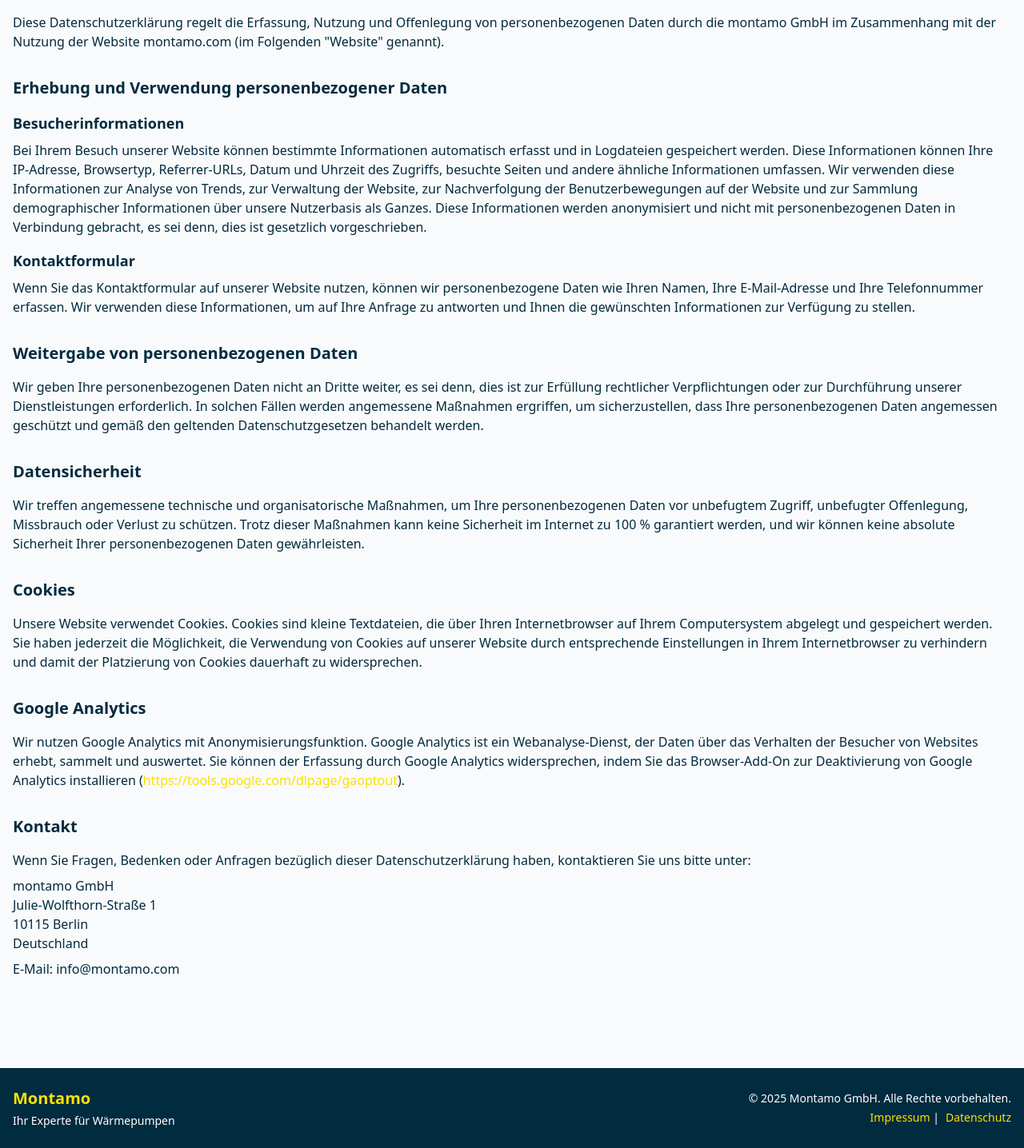
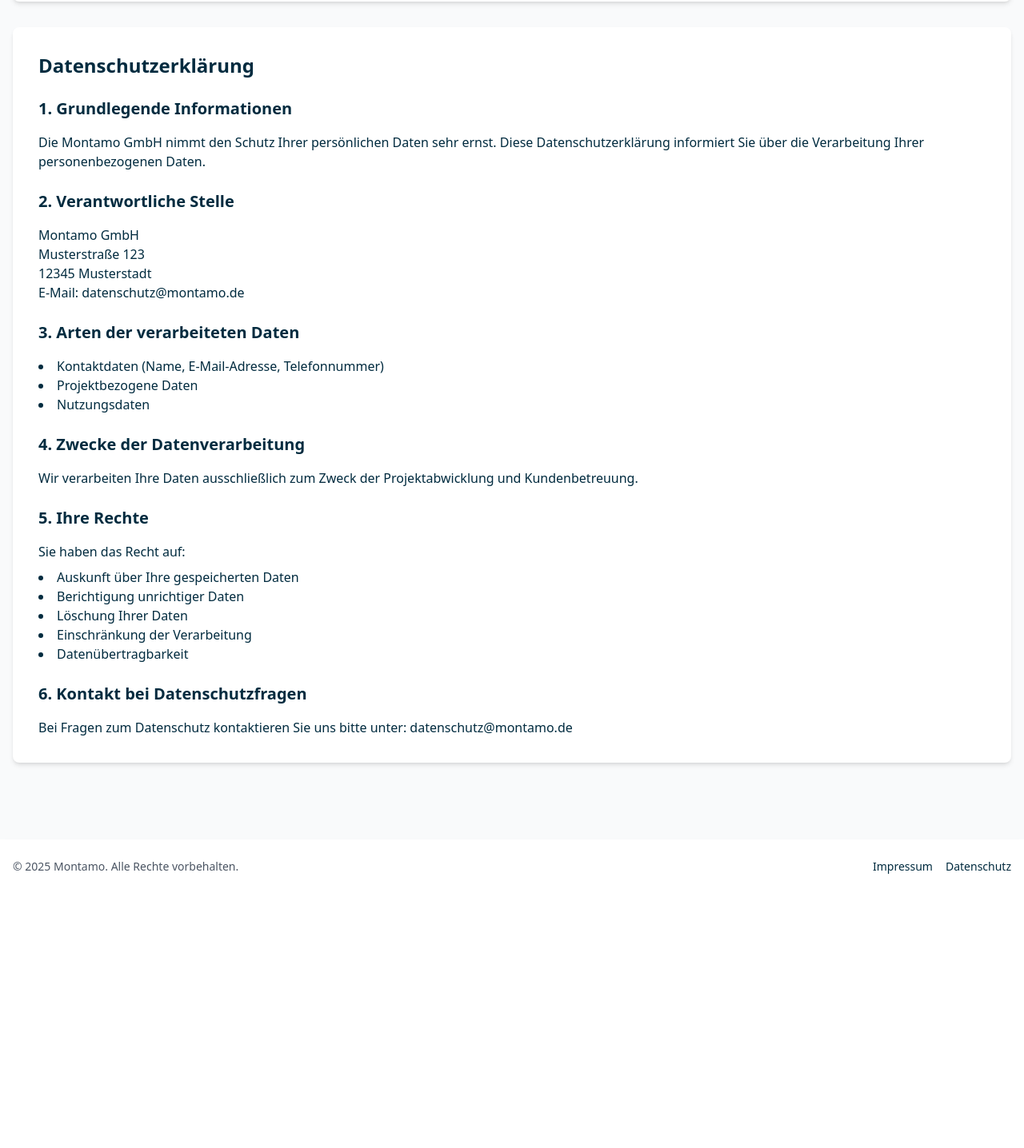
Before and after one commit to ladwig/montamo-price-calendar, a Next.js app: page /datenschutz in a window 1280 px wide. Shown: the part 128-1564 px from the top of the page at 80% size. After the commit the page ends 1246 px from the top, so only its background shows below. Built offline with nearby package versions, Linux system fonts and the light colour scheme.

Commit message:
Refactor legal pages with updated design and content structure

```diff
--- a/app/components/Footer.js
+++ b/app/components/Footer.js
@@ -3,23 +3,20 @@
 import Link from 'next/link';
 
 export default function Footer() {
-  const currentYear = new Date().getFullYear();
-
   return (
-    <footer className="w-full bg-secondary text-white py-6 mt-12">
+    <footer className="bg-white shadow-md py-6 mt-8">
       <div className="container mx-auto px-4">
-        <div className="flex flex-col md:flex-row justify-between items-center">
-          <div className="mb-4 md:mb-0">
-            <h3 className="text-primary font-bold text-xl">Montamo</h3>
-            <p className="text-sm mt-1">Ihr Experte für Wärmepumpen</p>
+        <div className="flex flex-col md:flex-row justify-between items-center space-y-4 md:space-y-0">
+          <div className="text-sm text-gray-600">
+            © {new Date().getFullYear()} Montamo. Alle Rechte vorbehalten.
           </div>
-
-          <div className="text-sm text-center md:text-right">
-            <p>© {currentYear} Montamo GmbH. Alle Rechte vorbehalten.</p>
-            <p className="mt-1">
-              <Link href="/imprint" className="text-primary hover:underline">Impressum</Link> |
-              <Link href="/datenschutz" className="text-primary hover:underline ml-2">Datenschutz</Link>
-            </p>
+          <div className="flex space-x-4">
+            <Link href="/imprint" className="text-sm text-secondary hover:text-primary transition-colors">
+              Impressum
+            </Link>
+            <Link href="/datenschutz" className="text-sm text-secondary hover:text-primary transition-colors">
+              Datenschutz
+            </Link>
           </div>
         </div>
       </div>
--- a/app/datenschutz/page.js
+++ b/app/datenschutz/page.js
@@ -1,57 +1,76 @@
+'use client';
+
+import Header from '../components/Header';
 import Footer from '../components/Footer';
 
-export default function Privacy() {
+export const metadata = {
+  title: 'Datenschutzerklärung - Montamo',
+  description: 'Datenschutzrichtlinien und Informationen zur Datenverarbeitung der Montamo GmbH',
+};
+
+export default function Datenschutz() {
   return (
     <div className="min-h-screen flex flex-col bg-gray-50">
       <div className="container mx-auto px-4 py-8 flex-grow">
-        <h1 className="text-3xl font-bold text-secondary mb-8">Datenschutzerklärung</h1>
+        <Header />
 
-        <div className="prose max-w-none">
-          <div className="mb-8">
-            <h2 className="text-xl font-semibold text-secondary mb-4">Allgemeine Informationen</h2>
-            <p>Diese Datenschutzerklärung regelt die Erfassung, Nutzung und Offenlegung von personenbezogenen Daten durch die montamo GmbH im Zusammenhang mit der Nutzung der Website montamo.com (im Folgenden &quot;Website&quot; genannt).</p>
-          </div>
+        <div className="bg-white rounded-lg shadow-md p-8 mb-8">
+          <h1 className="text-2xl font-bold text-secondary mb-6">Datenschutzerklärung</h1>
 
-          <div className="mb-8">
-            <h2 className="text-xl font-semibold text-secondary mb-4">Erhebung und Verwendung personenbezogener Daten</h2>
-            <h3 className="text-lg font-semibold mb-2">Besucherinformationen</h3>
-            <p>Bei Ihrem Besuch unserer Website können bestimmte Informationen automatisch erfasst und in Logdateien gespeichert werden. Diese Informationen können Ihre IP-Adresse, Browsertyp, Referrer-URLs, Datum und Uhrzeit des Zugriffs, besuchte Seiten und andere ähnliche Informationen umfassen. Wir verwenden diese Informationen zur Analyse von Trends, zur Verwaltung der Website, zur Nachverfolgung der Benutzerbewegungen auf der Website und zur Sammlung demographischer Informationen über unsere Nutzerbasis als Ganzes. Diese Informationen werden anonymisiert und nicht mit personenbezogenen Daten in Verbindung gebracht, es sei denn, dies ist gesetzlich vorgeschrieben.</p>
+          <section className="mb-6">
+            <h2 className="text-xl font-semibold text-secondary mb-4">1. Grundlegende Informationen</h2>
+            <p className="text-secondary mb-2">
+              Die Montamo GmbH nimmt den Schutz Ihrer persönlichen Daten sehr ernst.
+              Diese Datenschutzerklärung informiert Sie über die Verarbeitung Ihrer personenbezogenen Daten.
+            </p>
+          </section>
 
-            <h3 className="text-lg font-semibold mb-2 mt-4">Kontaktformular</h3>
-            <p>Wenn Sie das Kontaktformular auf unserer Website nutzen, können wir personenbezogene Daten wie Ihren Namen, Ihre E-Mail-Adresse und Ihre Telefonnummer erfassen. Wir verwenden diese Informationen, um auf Ihre Anfrage zu antworten und Ihnen die gewünschten Informationen zur Verfügung zu stellen.</p>
-          </div>
+          <section className="mb-6">
+            <h2 className="text-xl font-semibold text-secondary mb-4">2. Verantwortliche Stelle</h2>
+            <p className="text-secondary">
+              Montamo GmbH<br />
+              Musterstraße 123<br />
+              12345 Musterstadt<br />
+              E-Mail: datenschutz@montamo.de
+            </p>
+          </section>
 
-          <div className="mb-8">
-            <h2 className="text-xl font-semibold text-secondary mb-4">Weitergabe von personenbezogenen Daten</h2>
-            <p>Wir geben Ihre personenbezogenen Daten nicht an Dritte weiter, es sei denn, dies ist zur Erfüllung rechtlicher Verpflichtungen oder zur Durchführung unserer Dienstleistungen erforderlich. In solchen Fällen werden angemessene Maßnahmen ergriffen, um sicherzustellen, dass Ihre personenbezogenen Daten angemessen geschützt und gemäß den geltenden Datenschutzgesetzen behandelt werden.</p>
-          </div>
+          <section className="mb-6">
+            <h2 className="text-xl font-semibold text-secondary mb-4">3. Arten der verarbeiteten Daten</h2>
+            <ul className="list-disc list-inside text-secondary">
+              <li>Kontaktdaten (Name, E-Mail-Adresse, Telefonnummer)</li>
+              <li>Projektbezogene Daten</li>
+              <li>Nutzungsdaten</li>
+            </ul>
+          </section>
 
-          <div className="mb-8">
-            <h2 className="text-xl font-semibold text-secondary mb-4">Datensicherheit</h2>
-            <p>Wir treffen angemessene technische und organisatorische Maßnahmen, um Ihre personenbezogenen Daten vor unbefugtem Zugriff, unbefugter Offenlegung, Missbrauch oder Verlust zu schützen. Trotz dieser Maßnahmen kann keine Sicherheit im Internet zu 100 % garantiert werden, und wir können keine absolute Sicherheit Ihrer personenbezogenen Daten gewährleisten.</p>
-          </div>
+          <section className="mb-6">
+            <h2 className="text-xl font-semibold text-secondary mb-4">4. Zwecke der Datenverarbeitung</h2>
+            <p className="text-secondary mb-2">
+              Wir verarbeiten Ihre Daten ausschließlich zum Zweck der Projektabwicklung und Kundenbetreuung.
+            </p>
+          </section>
 
-          <div className="mb-8">
-            <h2 className="text-xl font-semibold text-secondary mb-4">Cookies</h2>
-            <p>Unsere Website verwendet Cookies. Cookies sind kleine Textdateien, die über Ihren Internetbrowser auf Ihrem Computersystem abgelegt und gespeichert werden. Sie haben jederzeit die Möglichkeit, die Verwendung von Cookies auf unserer Website durch entsprechende Einstellungen in Ihrem Internetbrowser zu verhindern und damit der Platzierung von Cookies dauerhaft zu widersprechen.</p>
-          </div>
+          <section className="mb-6">
+            <h2 className="text-xl font-semibold text-secondary mb-4">5. Ihre Rechte</h2>
+            <p className="text-secondary mb-2">
+              Sie haben das Recht auf:
+            </p>
+            <ul className="list-disc list-inside text-secondary">
+              <li>Auskunft über Ihre gespeicherten Daten</li>
+              <li>Berichtigung unrichtiger Daten</li>
+              <li>Löschung Ihrer Daten</li>
+              <li>Einschränkung der Verarbeitung</li>
+              <li>Datenübertragbarkeit</li>
+            </ul>
+          </section>
 
-          <div className="mb-8">
-            <h2 className="text-xl font-semibold text-secondary mb-4">Google Analytics</h2>
-            <p>Wir nutzen Google Analytics mit Anonymisierungsfunktion. Google Analytics ist ein Webanalyse-Dienst, der Daten über das Verhalten der Besucher von Websites erhebt, sammelt und auswertet. Sie können der Erfassung durch Google Analytics widersprechen, indem Sie das Browser-Add-On zur Deaktivierung von Google Analytics installieren (<a href="https://tools.google.com/dlpage/gaoptout" className="text-primary hover:underline">https://tools.google.com/dlpage/gaoptout</a>).</p>
-          </div>
-
-          <div className="mb-8">
-            <h2 className="text-xl font-semibold text-secondary mb-4">Kontakt</h2>
-            <p>Wenn Sie Fragen, Bedenken oder Anfragen bezüglich dieser Datenschutzerklärung haben, kontaktieren Sie uns bitte unter:</p>
-            <p className="mt-2">
-              montamo GmbH<br />
-              Julie-Wolfthorn-Straße 1<br />
-              10115 Berlin<br />
-              Deutschland
+          <section>
+            <h2 className="text-xl font-semibold text-secondary mb-4">6. Kontakt bei Datenschutzfragen</h2>
+            <p className="text-secondary">
+              Bei Fragen zum Datenschutz kontaktieren Sie uns bitte unter: datenschutz@montamo.de
             </p>
-            <p className="mt-2">E-Mail: info@montamo.com</p>
-          </div>
+          </section>
         </div>
       </div>
 
--- a/app/impressum/page.js
+++ /dev/null
@@ -1,73 +0,0 @@
-import Footer from '../components/Footer';
-
-export default function Imprint() {
-  return (
-    <div className="min-h-screen flex flex-col bg-gray-50">
-      <div className="container mx-auto px-4 py-8 flex-grow">
-        <h1 className="text-3xl font-bold text-secondary mb-8">Impressum</h1>
-
-        <div className="prose max-w-none">
-          <div className="mb-8">
-            <h2 className="text-xl font-semibold text-secondary mb-4">Angaben gemäß § 5 TMG</h2>
-            <p>
-              montamo GmbH<br />
-              Julie-Wolfthorn-Straße 1<br />
-              10115 Berlin<br />
-              Deutschland
-            </p>
-
-            <p className="mt-4">
-              Handelsregister: HRB 123456<br />
-              Registergericht: Amtsgericht Berlin-Charlottenburg
-            </p>
-
-            <p className="mt-4">
-              Vertreten durch:<br />
-              Geschäftsführer: Daniel Mössinger
-            </p>
-          </div>
-
-          <div className="mb-8">
-            <h2 className="text-xl font-semibold text-secondary mb-4">Kontakt</h2>
-            <p>
-              Telefon: +49 (0) 123 456789<br />
-              E-Mail: info@montamo.com
-            </p>
-          </div>
-
-          <div className="mb-8">
-            <h2 className="text-xl font-semibold text-secondary mb-4">Umsatzsteuer-ID</h2>
-            <p>
-              Umsatzsteuer-Identifikationsnummer gemäß § 27 a Umsatzsteuergesetz:<br />
-              DE123456789
-            </p>
-          </div>
-
-          <div className="mb-8">
-            <h2 className="text-xl font-semibold text-secondary mb-4">Streitschlichtung</h2>
-            <p>Die Europäische Kommission stellt eine Plattform zur Online-Streitbeilegung (OS) bereit: <a href="https://ec.europa.eu/consumers/odr/" className="text-primary hover:underline">https://ec.europa.eu/consumers/odr/</a></p>
-            <p className="mt-2">Unsere E-Mail-Adresse finden Sie oben im Impressum.</p>
-            <p className="mt-2">Wir sind nicht bereit oder verpflichtet, an Streitbeilegungsverfahren vor einer Verbraucherschlichtungsstelle teilzunehmen.</p>
-          </div>
-
-          <div className="mb-8">
-            <h2 className="text-xl font-semibold text-secondary mb-4">Haftung für Inhalte</h2>
-            <p>Als Diensteanbieter sind wir gemäß § 7 Abs.1 TMG für eigene Inhalte auf diesen Seiten nach den allgemeinen Gesetzen verantwortlich. Nach §§ 8 bis 10 TMG sind wir als Diensteanbieter jedoch nicht verpflichtet, übermittelte oder gespeicherte fremde Informationen zu überwachen oder nach Umständen zu forschen, die auf eine rechtswidrige Tätigkeit hinweisen.</p>
-          </div>
-
-          <div className="mb-8">
-            <h2 className="text-xl font-semibold text-secondary mb-4">Haftung für Links</h2>
-            <p>Unser Angebot enthält Links zu externen Websites Dritter, auf deren Inhalte wir keinen Einfluss haben. Deshalb können wir für diese fremden Inhalte auch keine Gewähr übernehmen. Für die Inhalte der verlinkten Seiten ist stets der jeweilige Anbieter oder Betreiber der Seiten verantwortlich.</p>
-          </div>
-
-          <div className="mb-8">
-            <h2 className="text-xl font-semibold text-secondary mb-4">Urheberrecht</h2>
-            <p>Die durch die Seitenbetreiber erstellten Inhalte und Werke auf diesen Seiten unterliegen dem deutschen Urheberrecht. Die Vervielfältigung, Bearbeitung, Verbreitung und jede Art der Verwertung außerhalb der Grenzen des Urheberrechtes bedürfen der schriftlichen Zustimmung des jeweiligen Autors bzw. Erstellers.</p>
-          </div>
-        </div>
-      </div>
-
-      <Footer />
-    </div>
-  );
-}
--- a/app/imprint/page.js
+++ b/app/imprint/page.js
@@ -1,47 +1,63 @@
-import Footer from '../../components/Footer';
+'use client';
+
+import Header from '../components/Header';
+import Footer from '../components/Footer';
 
 export const metadata = {
-  title: 'Imprint | montamo',
-  description: 'Legal information and company details for montamo GmbH',
+  title: 'Impressum - Montamo',
+  description: 'Impressum und rechtliche Informationen der Montamo GmbH',
 };
 
 export default function Imprint() {
   return (
     <div className="min-h-screen flex flex-col bg-gray-50">
       <div className="container mx-auto px-4 py-8 flex-grow">
-        <h1 className="text-3xl font-bold text-secondary mb-8">Imprint</h1>
+        <Header />
 
-        <div className="prose max-w-none">
-          <div className="mb-8">
-            <h2 className="text-xl font-semibold text-secondary mb-4">Information according to § 5 TMG</h2>
-            <p className="font-semibold">montamo GmbH</p>
-            <p>Torstraße 19, 10119 Berlin, Germany</p>
-            <p>Geschäftsführer: Alexander Böhm, Ole Schaumberg</p>
-            <p>E-Mail: Info@montamo.com</p>
-            <p>Amtsgericht Berlin Charlottenburg</p>
-            <p>HRB 256899 B</p>
-            <p>USt-ID-Nr: DE363819789</p>
-          </div>
+        <div className="bg-white rounded-lg shadow-md p-8 mb-8">
+          <h1 className="text-2xl font-bold text-secondary mb-6">Impressum</h1>
 
-          <div className="mb-8">
-            <h2 className="text-xl font-semibold text-secondary mb-4">EU-Streitschlichtung</h2>
-            <p>Die Europäische Kommission stellt eine Plattform zur Online-Streitbeilegung (OS) bereit, die Sie unter <a href="http://ec.europa.eu/consumers/odr/" className="text-primary hover:underline">http://ec.europa.eu/consumers/odr/</a> finden.</p>
-          </div>
+          <section className="mb-6">
+            <h2 className="text-xl font-semibold text-secondary mb-4">Angaben gemäß § 5 TMG</h2>
+            <p className="text-secondary">
+              Montamo GmbH<br />
+              Musterstraße 123<br />
+              12345 Musterstadt
+            </p>
+          </section>
 
-          <div className="mb-8">
-            <h2 className="text-xl font-semibold text-secondary mb-4">Haftung für Inhalte</h2>
-            <p>Die Inhalte unserer Seiten wurden mit größter Sorgfalt erstellt. Für die Richtigkeit, Vollständigkeit und Aktualität der Inhalte können wir jedoch keine Gewähr übernehmen.</p>
-          </div>
+          <section className="mb-6">
+            <h2 className="text-xl font-semibold text-secondary mb-4">Vertreten durch</h2>
+            <p className="text-secondary">
+              Geschäftsführer: Max Mustermann
+            </p>
+          </section>
 
-          <div className="mb-8">
-            <h2 className="text-xl font-semibold text-secondary mb-4">Haftung für Links</h2>
-            <p>Unser Angebot enthält Links zu externen Websites Dritter, auf deren Inhalte wir keinen Einfluss haben. Für die Inhalte der verlinkten Seiten ist stets der jeweilige Anbieter oder Betreiber der Seiten verantwortlich. Eine permanente inhaltliche Kontrolle der verlinkten Seiten ist jedoch ohne konkrete Anhaltspunkte einer Rechtsverletzung nicht zumutbar. Bei Bekanntwerden von Rechtsverletzungen werden wir derartige Links umgehend entfernen.</p>
-          </div>
+          <section className="mb-6">
+            <h2 className="text-xl font-semibold text-secondary mb-4">Kontakt</h2>
+            <p className="text-secondary">
+              Telefon: +49 (0) 123 456 789<br />
+              E-Mail: info@montamo.de
+            </p>
+          </section>
 
-          <div className="mb-8">
-            <h2 className="text-xl font-semibold text-secondary mb-4">Copyright</h2>
-            <p>The content and works published on these pages are governed by German copyright law. Any duplication, processing, distribution, or any form of utilization beyond the scope of copyright law shall require the prior written consent of the respective author or creator.</p>
-          </div>
+          <section className="mb-6">
+            <h2 className="text-xl font-semibold text-secondary mb-4">Registereintrag</h2>
+            <p className="text-secondary">
+              Registergericht: Amtsgericht Musterstadt<br />
+              Registernummer: HRB 12345
+            </p>
+          </section>
+
+          <section>
+            <h2 className="text-xl font-semibold text-secondary mb-4">Haftungsausschluss</h2>
+            <p className="text-secondary mb-4">
+              Die Inhalte unserer Seiten wurden mit größter Sorgfalt erstellt. Für die Richtigkeit, Vollständigkeit und Aktualität der Inhalte können wir jedoch keine Gewähr übernehmen.
+            </p>
+            <p className="text-secondary">
+              Als Diensteanbieter sind wir gemäß § 7 Abs.1 TMG für eigene Inhalte auf diesen Seiten nach den allgemeinen Gesetzen verantwortlich. Nach §§ 8 bis 10 TMG sind wir als Diensteanbieter jedoch nicht verpflichtet, übermittelte oder gespeicherte fremde Informationen zu überwachen.
+            </p>
+          </section>
         </div>
       </div>
 
```
